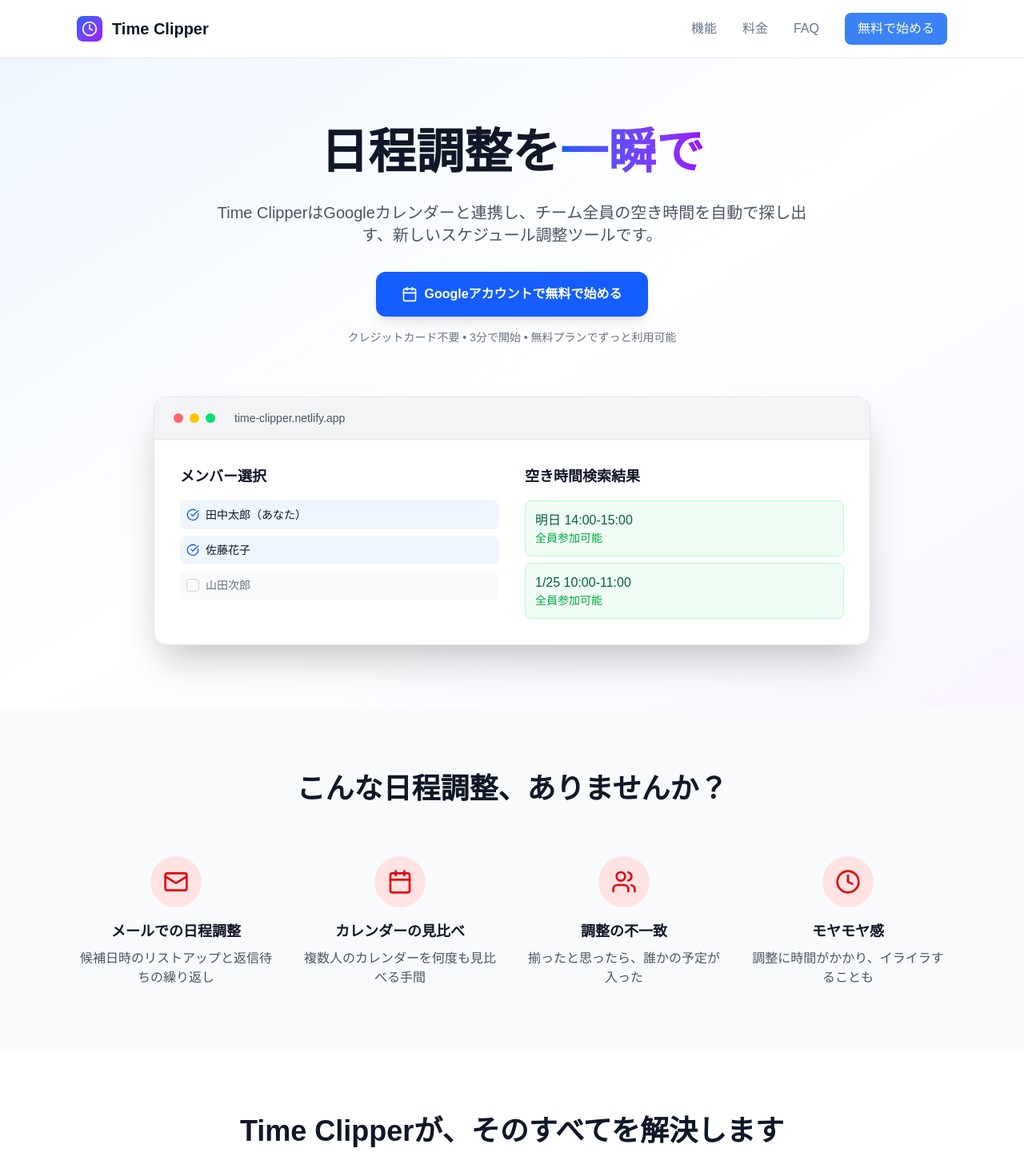
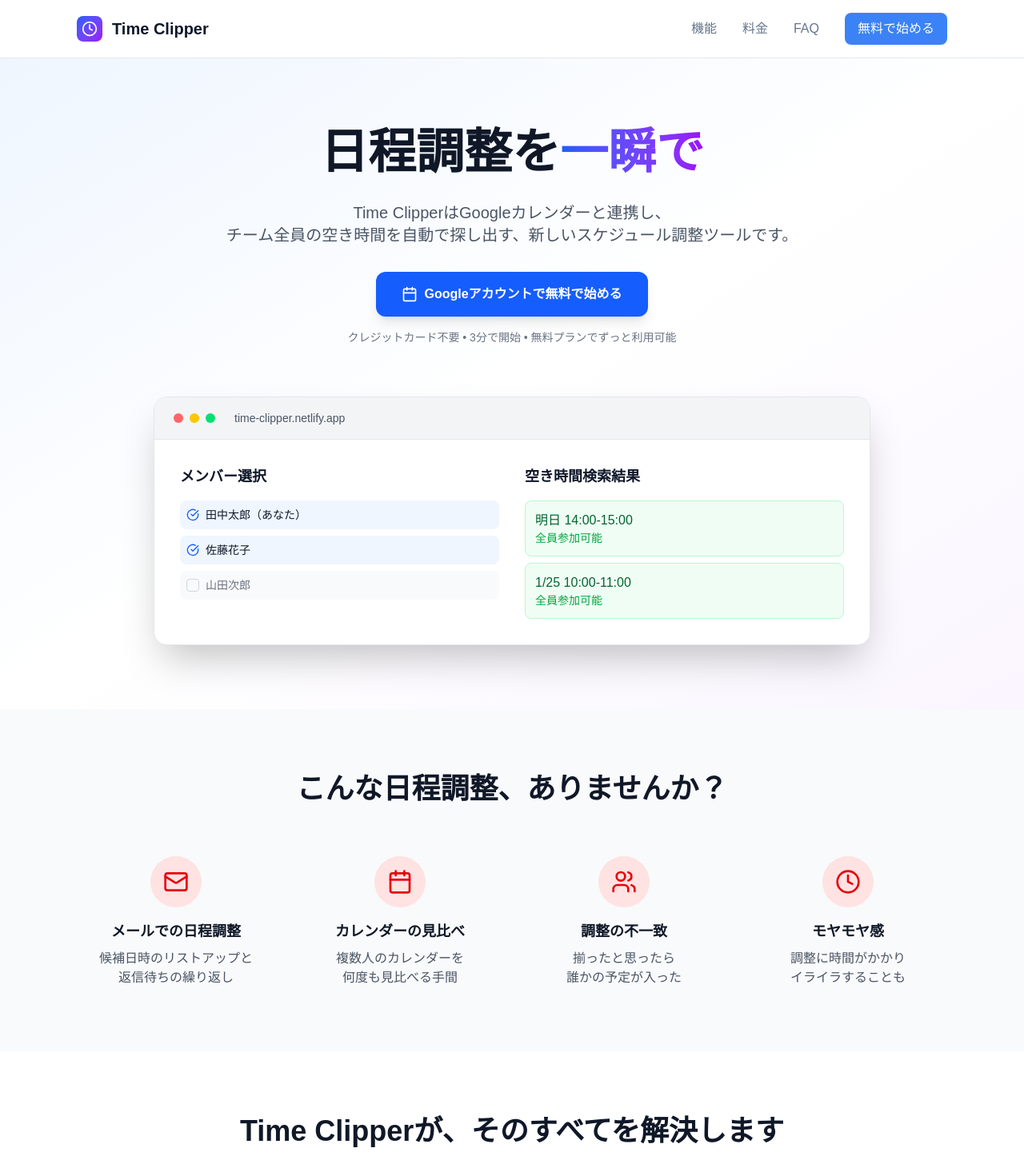
Before and after one commit to studio-spoon/clip-my-schedule, a Next.js app: page / in a window 1280 px wide. Shown: the top 1461 px of the page at 80% size. Built offline with nearby package versions, Linux system fonts and the light colour scheme; no server answers.

Commit message:
スタイル調整

```diff
--- a/src/components/LandingPage.tsx
+++ b/src/components/LandingPage.tsx
@@ -42,7 +42,7 @@
   // 準備中メッセージを表示
   const showComingSoon = (e: React.MouseEvent) => {
     e.preventDefault();
-    alert('現在準備中です。しばらくお待ちください。');
+    alert('すみません！　現在準備中です。しばらくお待ちください。');
   };
 
   // iOS Safari対応のレガシークリップボードコピー
@@ -146,7 +146,7 @@
               </span>
             </h1>
             <p className="text-base sm:text-lg md:text-xl text-gray-600 mb-6 md:mb-8 max-w-3xl mx-auto px-4 sm:px-0">
-              Time ClipperはGoogleカレンダーと連携し、チーム全員の空き時間を自動で探し出す、新しいスケジュール調整ツールです。
+              Time ClipperはGoogleカレンダーと連携し、<br />チーム全員の空き時間を自動で探し出す、新しいスケジュール調整ツールです。
             </p>
             <div className="flex flex-col sm:flex-row gap-4 justify-center px-4 sm:px-0">
               <button
@@ -225,22 +225,22 @@
               {
                 icon: Mail,
                 title: "メールでの日程調整",
-                description: "候補日時のリストアップと返信待ちの繰り返し"
+                description: (<>候補日時のリストアップと<br />返信待ちの繰り返し</>)
               },
               {
                 icon: Calendar,
                 title: "カレンダーの見比べ",
-                description: "複数人のカレンダーを何度も見比べる手間"
+                description: (<>複数人のカレンダーを<br className="hidden sm:block" />何度も見比べる手間</>)
               },
               {
                 icon: Users,
                 title: "調整の不一致",
-                description: "揃ったと思ったら、誰かの予定が入った"
+                description: (<>揃ったと思ったら<span className="sm:hidden">、</span><br className="hidden sm:block" />誰かの予定が入った</>)
               },
               {
                 icon: Clock,
                 title: "モヤモヤ感",
-                description: "調整に時間がかかり、イライラすることも"
+                description:  (<>調整に時間がかかり<span className="sm:hidden">、</span><br className="hidden sm:block" />イライラすることも</>)
               }
             ].map((problem, index) => (
               <div key={index} className="text-center">
@@ -275,7 +275,7 @@
                 subtitle: "Connect",
                 description: (
                   <>
-                    Googleアカウントでログインするだけ。<br className="sm:hidden" />面倒な初期設定は不要。
+                    Googleアカウントでログインするだけ。<br />面倒な初期設定は不要。
                   </>
                 ),
                 icon: Shield,
@@ -368,14 +368,14 @@
               {
                 icon: Target,
                 title: "生産性の高い業務に集中",
-                description: (<>ノンコア業務から解放され、<br className="sm:hidden" />重要な仕事に専念</>),
+                description: (<>ノンコア業務から解放され、<br />重要な仕事に専念</>),
                 stat: "3x",
                 unit: "効率UP"
               },
               {
                 icon: Users,
                 title: (<>スムーズな連携で<br className="sm:hidden" />チームワーク向上</>),
-                description: (<>迅速な日程調整で<br className="sm:hidden" />プロジェクトの始動を加速</>),
+                description: (<>迅速な日程調整で<br />プロジェクトの始動を加速</>),
                 stat: "100%",
                 unit: "満足度"
               }
@@ -533,21 +533,21 @@
                 <Shield className="w-8 h-8 text-green-600" />
               </div>
               <h3 className="text-lg font-semibold text-gray-900 mb-2">セキュリティ</h3>
-              <p className="text-gray-600">Googleの安全なOAuth認証を利用。<br className="sm:hidden" />カレンダー情報の保存・変更は一切行いません。</p>
+              <p className="text-gray-600">Googleの安全なOAuth認証を利用。<br />カレンダー情報の保存・変更は一切行いません。</p>
             </div>
             <div className="text-center">
               <div className="w-16 h-16 bg-blue-100 rounded-full flex items-center justify-center mx-auto mb-4">
                 <Building className="w-8 h-8 text-blue-600" />
               </div>
               <h3 className="text-lg font-semibold text-gray-900 mb-2">運営会社</h3>
-              <p className="text-gray-600"><a href="https://studio-spoon.co.jp/" target="_blank" rel="noopener noreferrer" className="text-blue-600 hover:text-blue-800 transition-colors">STUDIO SPOON</a> による開発・運営。<br className="sm:hidden" />プライバシーポリシー完備。</p>
+              <p className="text-gray-600"><a href="https://studio-spoon.co.jp/" target="_blank" rel="noopener noreferrer" className="text-blue-600 hover:text-blue-800 transition-colors">STUDIO SPOON</a> による開発・運営。<br />プライバシーポリシー完備。</p>
             </div>
             <div className="text-center">
               <div className="w-16 h-16 bg-purple-100 rounded-full flex items-center justify-center mx-auto mb-4">
                 <Star className="w-8 h-8 text-purple-600" />
               </div>
               <h3 className="text-lg font-semibold text-gray-900 mb-2">サポート</h3>
-              <p className="text-gray-600">充実したドキュメントとメールサポート。<br className="sm:hidden" />不明な点はお気軽にお問い合わせください。</p>
+              <p className="text-gray-600">充実したドキュメントとメールサポート。<br />不明な点はお気軽にお問い合わせください。</p>
             </div>
           </div>
         </div>
@@ -631,7 +631,7 @@
                 </div>
               </a>
               <p className="text-gray-400">
-                日程調整をササッと解決！<br className="sm:hidden" />スケジュール調整アプリ
+                日程調整をササッと解決！<br />スケジュール調整アプリ
               </p>
             </div>
             <div>
```
